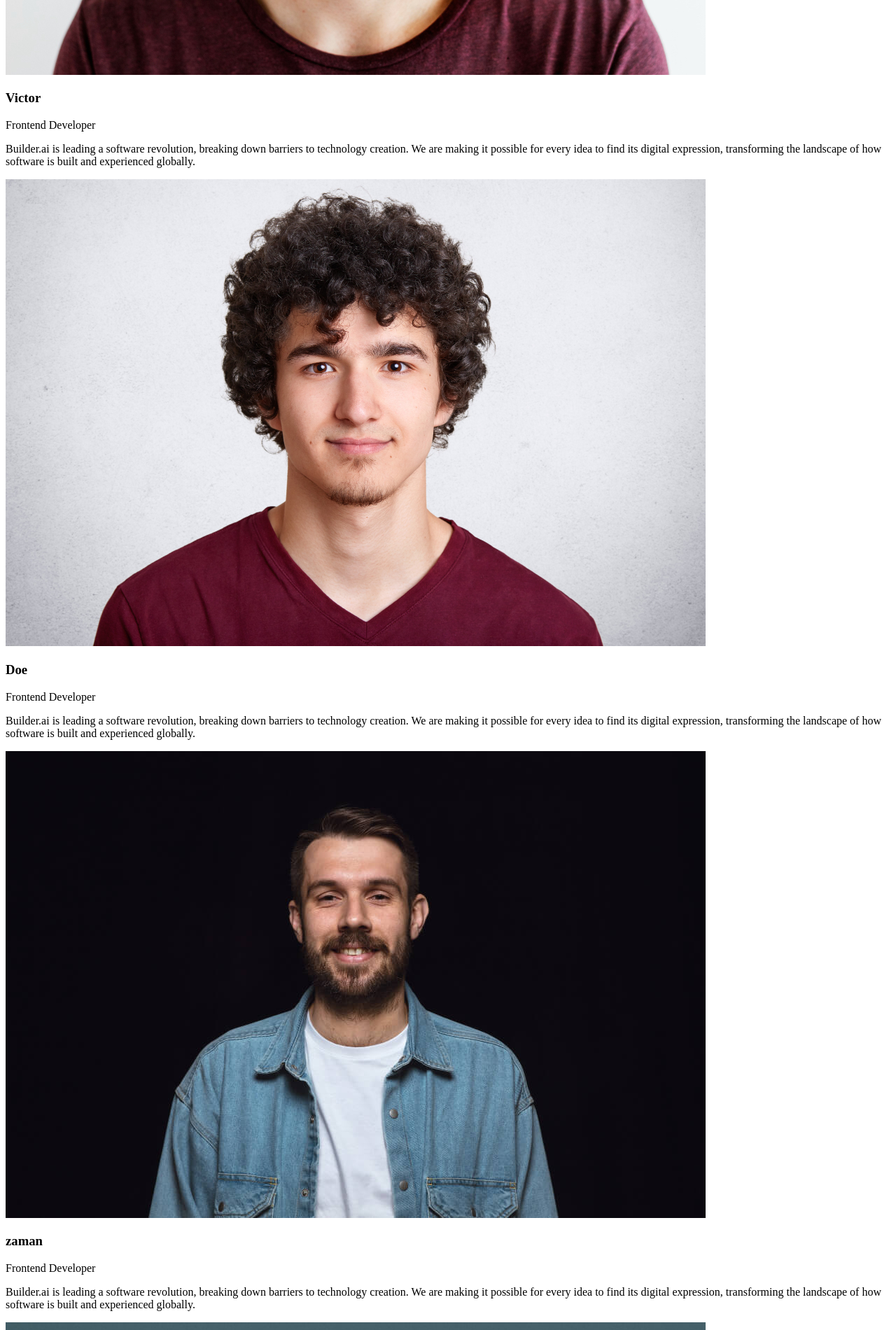
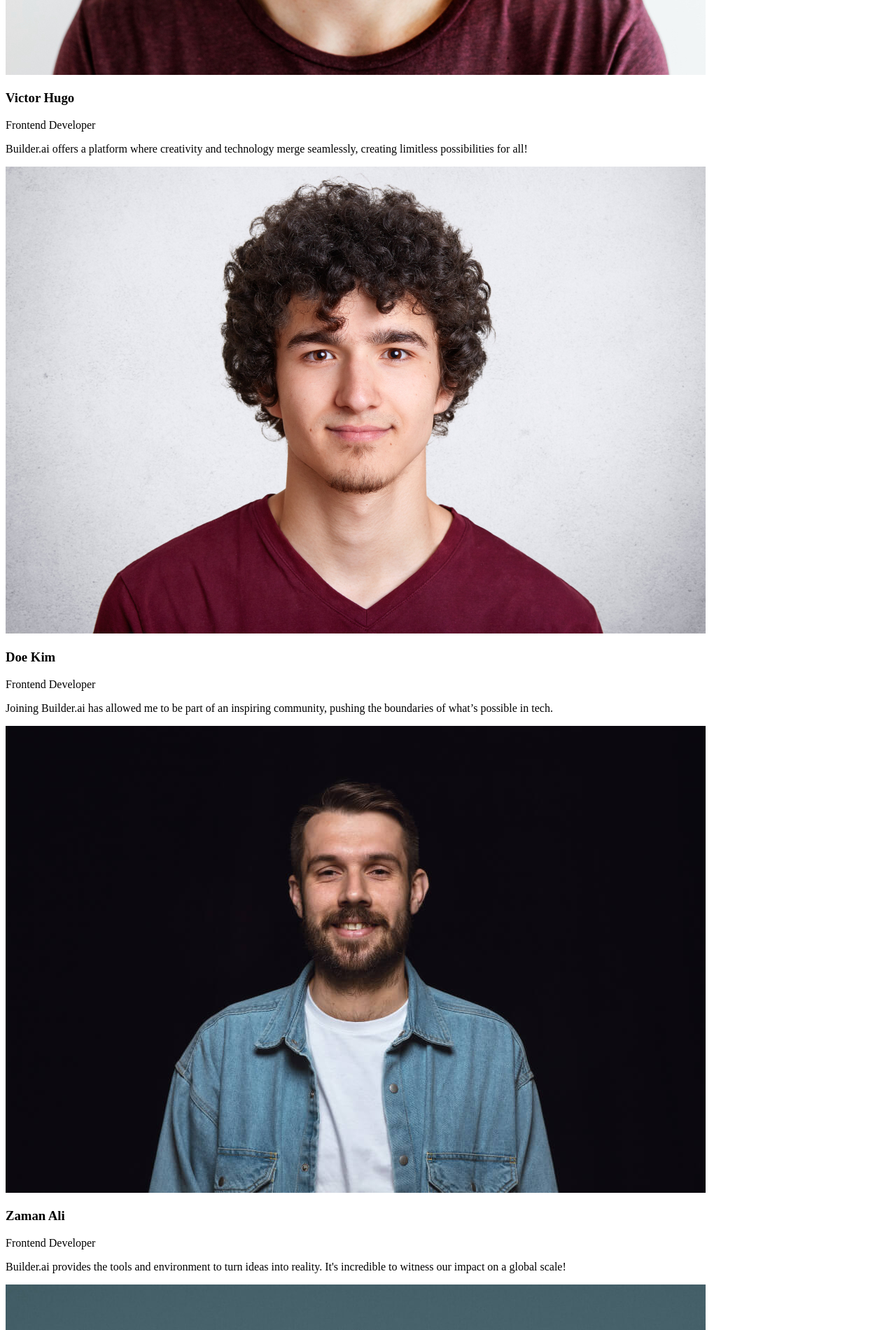
Before and after one commit to AlveeGit/builder.ai, a React (Create React App) app: page /about-us in a window 1280 px wide. Shown: the part 3320-5220 px from the top of the page at 70% size. Built offline with nearby package versions, Linux system fonts and the light colour scheme; the HTML template or start-up script is replaced by a standard one.

Commit message:
updated feedback

```diff
--- a/src/cms/aboutUs/teamData.js
+++ b/src/cms/aboutUs/teamData.js
@@ -17,78 +17,78 @@ export const TeamData = [
     name: "John Doe",
     designation: "Frontend Developer",
     feedback:
-      "Builder.ai is leading a software revolution, breaking down barriers to technology creation. We are making it possible for every idea to find its digital expression, transforming the landscape of how software is built and experienced globally.",
+      "Working at Builder.ai has been a game-changer for my career. We’re making technology accessible, empowering creators globally to bring their ideas to life!",
   },
   {
     id: 2,
     imgUrl: team2,
-    name: "Alex",
+    name: "Alex Chen",
     designation: "Frontend Developer",
     feedback:
-      "Builder.ai is leading a software revolution, breaking down barriers to technology creation. We are making it possible for every idea to find its digital expression, transforming the landscape of how software is built and experienced globally.",
+      "I’m proud to be part of a team that’s truly transforming software creation. Builder.ai fosters an environment where innovation thrives!",
   },
   {
     id: 3,
     imgUrl: team3,
-    name: "Victor",
+    name: "Victor Hugo",
     designation: "Frontend Developer",
     feedback:
-      "Builder.ai is leading a software revolution, breaking down barriers to technology creation. We are making it possible for every idea to find its digital expression, transforming the landscape of how software is built and experienced globally.",
+      "Builder.ai offers a platform where creativity and technology merge seamlessly, creating limitless possibilities for all!",
   },
   {
     id: 4,
     imgUrl: team4,
-    name: "Doe",
+    name: "Doe Kim",
     designation: "Frontend Developer",
     feedback:
-      "Builder.ai is leading a software revolution, breaking down barriers to technology creation. We are making it possible for every idea to find its digital expression, transforming the landscape of how software is built and experienced globally.",
+      "Joining Builder.ai has allowed me to be part of an inspiring community, pushing the boundaries of what’s possible in tech.",
   },
   {
     id: 5,
     imgUrl: team5,
-    name: "zaman",
+    name: "Zaman Ali",
     designation: "Frontend Developer",
     feedback:
-      "Builder.ai is leading a software revolution, breaking down barriers to technology creation. We are making it possible for every idea to find its digital expression, transforming the landscape of how software is built and experienced globally.",
+      "Builder.ai provides the tools and environment to turn ideas into reality. It's incredible to witness our impact on a global scale!",
   },
   {
     id: 6,
     imgUrl: team6,
-    name: "maya",
+    name: "Maya Patel",
     designation: "Frontend Developer",
     feedback:
-      "Builder.ai is leading a software revolution, breaking down barriers to technology creation. We are making it possible for every idea to find its digital expression, transforming the landscape of how software is built and experienced globally.",
+      "At Builder.ai, I’m constantly inspired by the passion of my colleagues. We’re breaking down barriers and reshaping the tech landscape!",
   },
   {
     id: 7,
     imgUrl: team7,
-    name: "Zee",
+    name: "Zee Torres",
     designation: "Frontend Developer",
     feedback:
-      "Builder.ai is leading a software revolution, breaking down barriers to technology creation. We are making it possible for every idea to find its digital expression, transforming the landscape of how software is built and experienced globally.",
+      "This is a place where innovation meets purpose. Builder.ai is leading a software revolution, and I’m excited to be part of it.",
   },
   {
     id: 8,
     imgUrl: team8,
-    name: "Ralvan",
+    name: "Ralvan Smith",
     designation: "Frontend Developer",
     feedback:
-      "Builder.ai is leading a software revolution, breaking down barriers to technology creation. We are making it possible for every idea to find its digital expression, transforming the landscape of how software is built and experienced globally.",
+      "Working at Builder.ai has shown me that technology truly has the power to change lives. We’re making software creation accessible to everyone.",
   },
   {
     id: 9,
     imgUrl: team9,
-    name: "victer",
+    name: "Victor Martinez",
     designation: "Frontend Developer",
     feedback:
-      "Builder.ai is leading a software revolution, breaking down barriers to technology creation. We are making it possible for every idea to find its digital expression, transforming the landscape of how software is built and experienced globally.",
+      "Builder.ai is more than a workplace—it’s a movement. I’m grateful to contribute to making technology accessible for all.",
   },
   {
     id: 10,
     imgUrl: team5,
-    name: "John Doe",
+    name: "Emma Johnson",
     designation: "Frontend Developer",
     feedback:
-      "Builder.ai is leading a software revolution, breaking down barriers to technology creation. We are making it possible for every idea to find its digital expression, transforming the landscape of how software is built and experienced globally.",
+      "Being at Builder.ai means being part of something larger than myself. We’re reshaping how software is created and experienced globally!",
   },
 ];
--- a/src/components/about-us/AboutTeam.js
+++ b/src/components/about-us/AboutTeam.js
@@ -90,7 +90,7 @@ const AboutTeam = ({ teamMembers }) => {
 
                     {/* Feedback (Initially Hidden, Show on Hover) */}
                     <div className="max-h-0 overflow-hidden opacity-0 text-start group-hover:max-h-40 group-hover:opacity-100 transition-all duration-500 ease-in-out mt-4">
-                      <p className="text-xs text-gray-500">{member.feedback}</p>
+                      <p className="text-sm text-gray-500">{member.feedback}</p>
                     </div>
                   </div>
                 </div>
```
